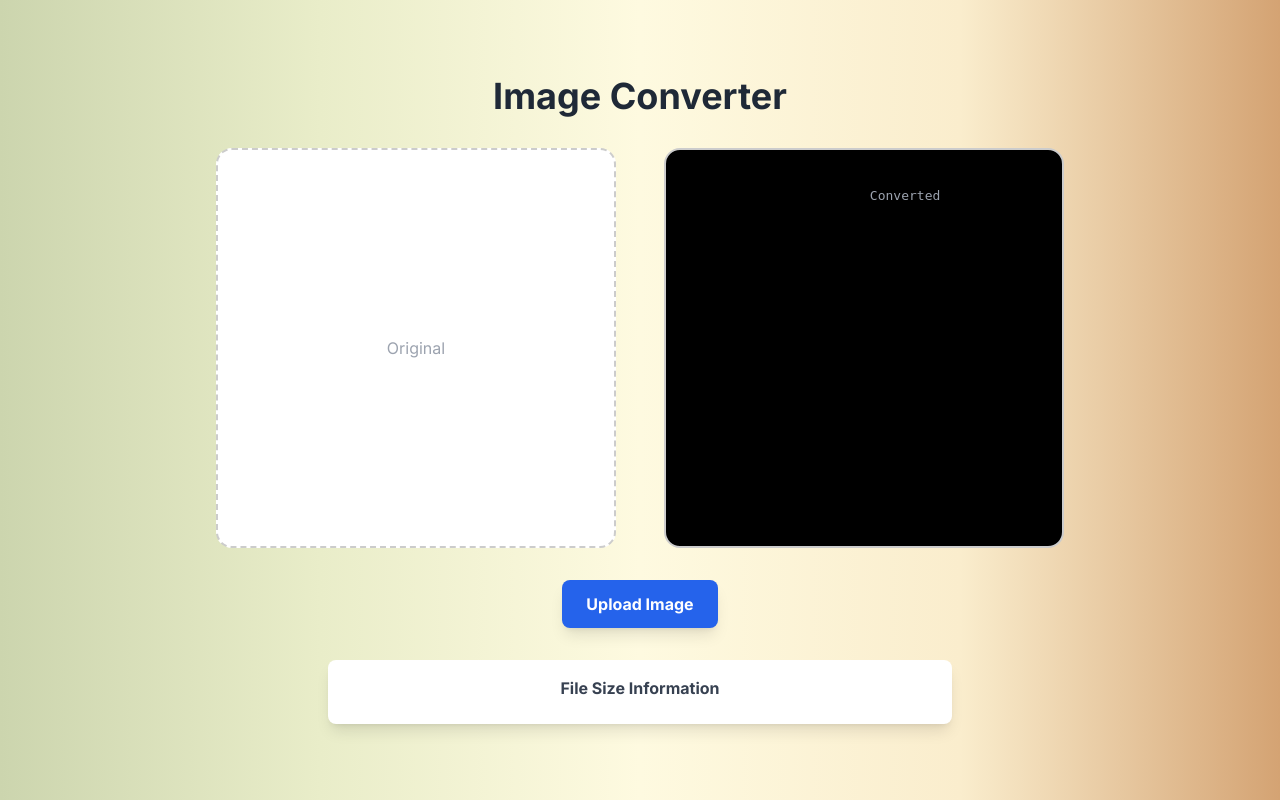
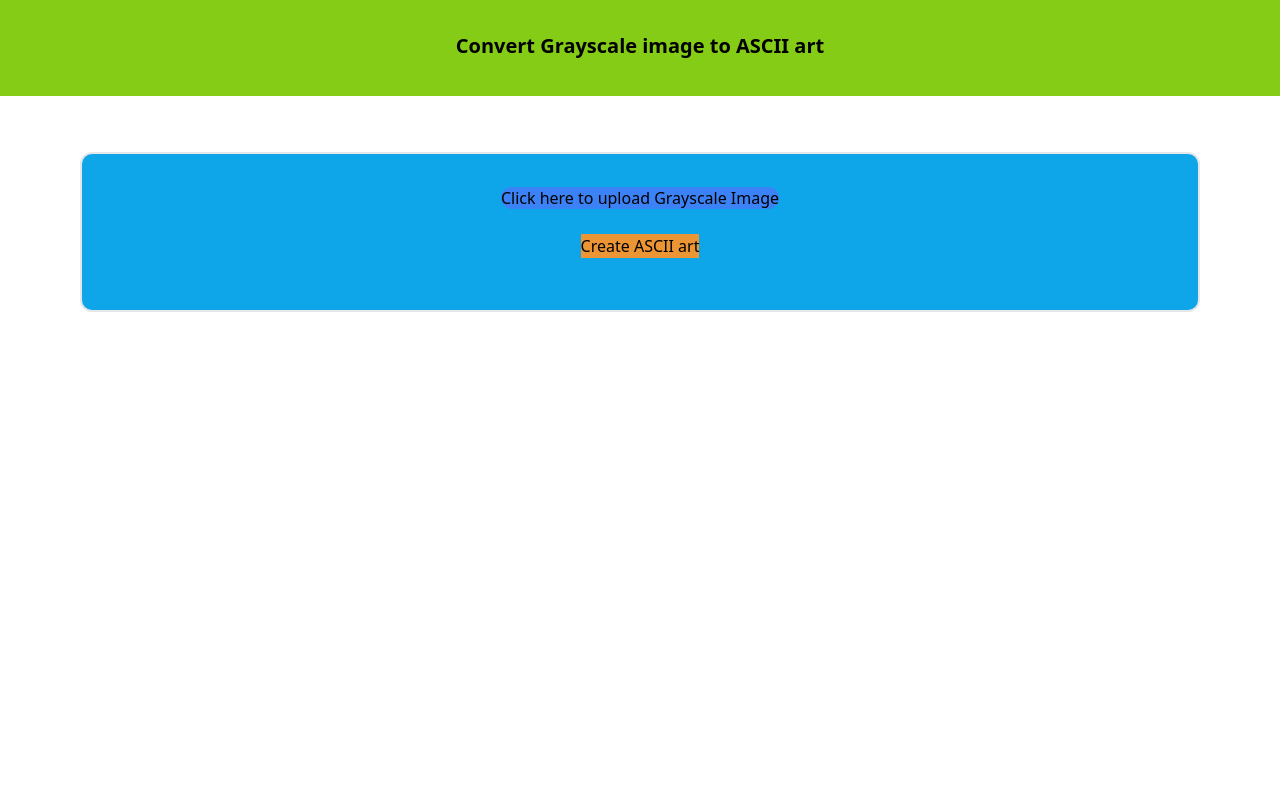
Before and after one commit to ayush-jaiswal23/DC_Hackathon, a Flask app: template templates/index.html in a window 1280 px wide. Run offline with Flask 3, Linux system fonts and the light colour scheme; the template is opened without the code that fills it, so the values that code supplies are empty; some libraries are stand-ins or nearby versions.

Commit message:
updated some structure

```diff
--- a/app.py
+++ b/app.py
@@ -1,202 +1,75 @@
-from flask import Flask, request, jsonify, send_file,render_template
-from flask_cors import CORS
+from flask import Flask, render_template, redirect,request,url_for
 from PIL import Image
-import numpy as np
-import base64
-import io
-import re
-from typing import Dict, Any
-import traceback
-import logging
-
-logging.basicConfig(level=logging.DEBUG)
-logger = logging.getLogger(__name__)
+import os
 
 app = Flask(__name__)
-CORS(app, origins=["*"])
-@app.route("/")
+
+@app.route('/')
 def index():
-    try:
-        return render_template("web.html")
-    except FileNotFoundError:
-        return "index.html not found. Make sure it's in the same directory as this script."
+    return render_template("index.html")
 
-class AdvancedASCIICompressor:
+def imageToAscii(image):
 
-    def image_to_ascii(self, image_data: bytes, width: int = 80) -> str:
-        try:
-            logger.info(f"Processing image, size: {len(image_data)} bytes")
+    # Mapping symbols for compression
+    cmp = {
+        "!": "@@",
+        "#": "**",
+        "$": "``",
+        "%": "@\n",
+        "^": "*\n",
+        "&": "`\n"
+    }
 
-            image = Image.open(io.BytesIO(image_data))
-            logger.info(f"Original image size: {image.size}, mode: {image.mode}")
+    width, height = image.size
+    output_string = ""
 
-            # Convert to grayscale if needed
-            if image.mode != 'L':
-                image = image.convert('L')
-                logger.info("Converted to grayscale")
+    # Original ASCII symbols
+    symbols = {
+        'black': '@',
+        'white': '-',
+        'grey':  '*'
+    }
 
-            aspect_ratio = image.height / image.width
-            height = int(width * aspect_ratio * 0.5)
-            logger.info(f"Resizing to: {width}x{height}")
+    for y in range(height):
+        for x in range(width):
+            pixel_value = image.getpixel((x, y))
+            if pixel_value <= 85:
+                output_string += symbols['black']
+            elif pixel_value <= 170:
+                output_string += symbols['grey']
+            else:
+                output_string += symbols['white']
+        output_string += '\n'
 
-            image = image.resize((width, height), Image.Resampling.LANCZOS)
+    size_in_bytes = len(output_string.encode('utf-8'))
+    size_in_kb = size_in_bytes / 1024
 
-            pixels = np.array(image)
-            logger.info(f"Pixel array shape: {pixels.shape}")
 
-            chars = ' .:-=+*#%@'
-            ascii_art = self._pixels_to_ascii(pixels, chars)
+    # Store converted file size
+    print("Converted file size:", size_in_kb, " kb")
 
-            logger.info(f"Generated ASCII art, length: {len(ascii_art)}")
-            logger.info(f"First 100 chars: {ascii_art[:100]}")
+    compressed_text = output_string
+    for key, value in cmp.items():
+        compressed_text = compressed_text.replace(value, key)
 
-            return ascii_art
+    decompressed_text = compressed_text
+    for key, value in cmp.items():
+        decompressed_text = decompressed_text.replace(key, value)
 
-        except Exception as e:
-            logger.error(f"Image processing error: {str(e)}")
-            logger.error(traceback.format_exc())
-            raise ValueError(f"Image processing error: {str(e)}")
+    return decompressed_text
 
-    def _pixels_to_ascii(self, pixels: np.ndarray, chars: str) -> str:
-        max_val = len(chars) - 1
-        char_indices = (pixels * max_val / 255).astype(int)
-        ascii_lines = []
-        for row in char_indices:
-            line = ''.join(chars[idx] for idx in row)
-            ascii_lines.append(line)
 
-        return '\n'.join(ascii_lines)
+@app.route('/display',methods=['POST'])
+def display():
+    image_file = request.files["image"]
+    if not image_file:
+        return redirect(url_for('/'))
+    app.config['UPLOAD_FOLDER'] = 'static/uploads'
+    filepath = os.path.join(app.config['UPLOAD_FOLDER'], image_file.filename)
+    image_file.save(filepath)
+    file_url = url_for('static', filename=f'uploads/{image_file.filename}')
+    imageBinary = Image.open(image_file).convert('L')
 
-    def compress_ascii(self, ascii_art: str, algorithm: str = 'advanced') -> Dict[str, Any]:
-        original_size = len(ascii_art)
-        logger.info(f"Compressing ASCII art, original size: {original_size}")
+    asciiArt = imageToAscii(image = imageBinary)
 
-        if algorithm == 'advanced':
-            compressed = self._run_length_encode(ascii_art)
-        else:
-            compressed = ascii_art  # No compression
-
-        compressed_size = len(compressed)
-        ratio = original_size / compressed_size if compressed_size > 0 else 1.0
-        savings = ((original_size - compressed_size) / original_size * 100) if original_size > 0 else 0.0
-
-        logger.info(f"Compression complete - ratio: {ratio:.2f}, savings: {savings:.1f}%")
-
-        return {
-            'compressed_data': compressed,
-            'compression_info': {
-                'algorithm': algorithm,
-                'original_size': original_size,
-                'compressed_size': compressed_size,
-                'ratio': round(ratio, 2),
-                'savings_percent': round(savings, 1)
-            }
-        }
-
-    def _run_length_encode(self, data: str) -> str:
-        if not data:
-            return ""
-
-        encoded = []
-        i = 0
-
-        while i < len(data):
-            current_char = data[i]
-            count = 1
-
-            while i + count < len(data) and data[i + count] == current_char and count < 9999:
-                count += 1
-
-            if count >= 4 or (current_char in ' \n' and count >= 2):
-                encoded.append(f"#{count}{current_char}")
-            elif count >= 2 and current_char not in ' \n':
-                encoded.append(f"${count}{current_char}")
-            else:
-                encoded.append(current_char * count)
-
-            i += count
-
-        return ''.join(encoded)
-
-compressor = AdvancedASCIICompressor()
-
-@app.route('/convert', methods=['POST', 'OPTIONS'])
-def convert_image():
-    # Handle preflight CORS request
-    if request.method == 'OPTIONS':
-        logger.info("Handling CORS preflight request")
-        response = jsonify({'status': 'ok'})
-        response.headers.add('Access-Control-Allow-Origin', '*')
-        response.headers.add('Access-Control-Allow-Headers', 'Content-Type')
-        response.headers.add('Access-Control-Allow-Methods', 'POST')
-        return response
-
-    try:
-        logger.info("=== NEW CONVERSION REQUEST ===")
-        logger.info(f"Request method: {request.method}")
-        logger.info(f"Request headers: {dict(request.headers)}")
-        logger.info(f"Request files: {list(request.files.keys())}")
-        logger.info(f"Request form: {dict(request.form)}")
-
-        if 'file' not in request.files:
-            logger.error("No 'file' in request.files")
-            return jsonify({'success': False, 'error': 'No file uploaded'}), 400
-
-        image_file = request.files['file']
-        logger.info(f"Received file: {image_file.filename}")
-
-        if image_file.filename == '':
-            logger.error("Empty filename")
-            return jsonify({'success': False, 'error': 'No image file selected'}), 400
-
-        image_data = image_file.read()
-        logger.info(f"Read {len(image_data)} bytes from file")
-
-        if len(image_data) == 0:
-            logger.error("Empty image data")
-            return jsonify({'success': False, 'error': 'Empty image file'}), 400
-
-        # Get optional parameters with defaults
-        width = int(request.form.get('width', 80))
-        char_set = request.form.get('char_set', 'standard')
-        compression = request.form.get('compression', 'advanced')
-
-        logger.info(f"Parameters - width: {width}, char_set: {char_set}, compression: {compression}")
-
-        ascii_art = compressor.image_to_ascii(image_data, width)
-
-        if not ascii_art:
-            logger.error("ASCII art generation returned empty result")
-            return jsonify({'success': False, 'error': 'Failed to generate ASCII art'}), 500
-
-        compression_result = compressor.compress_ascii(ascii_art, compression)
-
-        response_data = {
-            'success': True,
-            'original_ascii': ascii_art,
-            'compressed_ascii': compression_result['compressed_data'],
-            'compression_info': compression_result['compression_info']
-        }
-
-        logger.info("Conversion completed successfully!")
-        logger.info(f"Response data keys: {list(response_data.keys())}")
-
-        return jsonify(response_data)
-
-    except Exception as e:
-        logger.error(f"Conversion failed: {str(e)}")
-        logger.error(traceback.format_exc())
-        return jsonify({'success': False, 'error': str(e)}), 500
-
-@app.route('/health', methods=['GET'])
-def health_check():
-    logger.info("Health check requested")
-    return jsonify({'status': 'healthy', 'service': 'ASCII Art Compressor'})
-
-@app.route('/test', methods=['GET'])
-def test_endpoint():
-    """Simple test endpoint to verify server is working"""
-    logger.info("Test endpoint accessed")
-    return jsonify({'message': 'Server is working!', 'timestamp': str(app.logger)})
-if __name__ == '__main__':
-    app.run(debug=True)
+    return render_template('imagedisplay.html',asciiArt= asciiArt,actualImage=file_url)
--- a/templates/index.html
+++ b/templates/index.html
@@ -1,101 +1,22 @@
 <!DOCTYPE html>
 <html lang="en">
-
 <head>
     <meta charset="UTF-8">
     <meta name="viewport" content="width=device-width, initial-scale=1.0">
-    <title>ASCII Art Generator</title>
+    <title>Document</title>
     <script src="https://cdn.tailwindcss.com"></script>
-    <style>
-        @import url('https://fonts.googleapis.com/css2?family=Inter:wght@400;700&display=swap');
 
-        body {
-            font-family: 'Inter', sans-serif;
-        }
+</head>
+<body>
+    <h1 class="font-bold text-center text-xl bg-lime-500 h-24 py-8">Convert Grayscale image to ASCII art</h1>
 
-        .app-container {
-            display: flex;
-            flex-direction: column;
-            align-items: center;
-            justify-content: center;
-            min-height: 100vh;
-            background: linear-gradient(to right, #ccd5ae, #e9edc9,#fefae0,#faedcd,#d4a373);
-        }
-
-        .image-box {
-            width: 400px;
-            height: 400px;
-            border: 2px dashed #ccc;
-            display: flex;
-            align-items: center;
-            justify-content: center;
-            background-color: white;
-            border-radius: 1rem;
-        }
-
-        .responsive-col {
-            display: flex;
-            flex-direction: column;
-            align-items: center;
-        }
-
-        input[type="file"] {
-            display: none;
-        }
-
-        label.upload-label {
-            cursor: pointer;
-        }
-
-        .ascii-art-box {
-            width: 400px;
-            height: 400px;
-            border: 2px solid #ccc;
-            background-color: black;
-            color: white;
-            font-family: monospace;
-            white-space: pre;
-            overflow: auto;
-            padding: 1rem;
-            border-radius: 1rem;
-        }
-    </style>
-</head>
-
-<body>
-    <div class="app-container p-4">
-        <div class="container py-5">
-            <h2 class="text-center text-4xl font-bold text-gray-800 mb-8">Image Converter</h2>
-            <div class="flex flex-col md:flex-row justify-center items-center gap-8">
-
-                <div class="w-full md:w-1/3 flex flex-col items-center">
-                    <div id="original-box" class="image-box">
-                        <span class="text-gray-400" id="original-text">Original</span>
-                        <img id="original-img" src="" alt="" class="hidden max-w-full max-h-full rounded-lg">
-                    </div>
-                </div>
-
-                <div class="w-full md:w-1/3 flex flex-col items-center">
-                    <div id="converted-box" class="ascii-art-box">
-                        <span class="text-gray-400" id="converted-text">Converted</span>
-                    </div>
-                </div>
-            </div>
-
-            <div class="flex justify-center mt-8">
-                <label for="imageInput" class="px-6 py-3 bg-blue-600 hover:bg-blue-700 text-white font-bold rounded-lg cursor-pointer transition duration-300 transform hover:scale-105 shadow-lg">Upload Image</label>
-                <input type="file" id="imageInput" accept="image/*">
-            </div>
-
-            <div class="flex justify-center mt-8">
-                <div class="w-full md:w-1/2 p-4 text-center rounded-lg bg-white shadow-lg">
-                    <p class="text-gray-700 font-bold mb-2">File Size Information</p>
-                    <p id="file-size-info" class="text-gray-600 font-mono"></p>
-                </div>
-            </div>
-
-        </div>
+    <div class="bg-sky-500/100 text-center mt-14 mx-20 h-40 py-8 rounded-xl border-2">
+        <form action="/display" method="post" enctype="multipart/form-data">
+            <label for="image" class="bg-blue-500 h-14 w-1/2 rounded-xl">Click here to upload Grayscale Image</label>
+            <input type="file" id="image" name="image" accept=".png" style="display: none;">
+            <br>
+            <button type="submit" class="mt-6 bg-[#eb9534] w-22 ">Create ASCII art</button>
+        </form>
     </div>
-
 </body>
 </html>
```
Also changed, not shown: templates/imagedisplay.html (added, +96 -0 lines), static/uploads/grayscale-picture-art-design-and-gallery-style-vector.jpg (renamed from static/grayscale-picture-art-design-and-gallery-style-vector.jpg), static/uploads/images.png (renamed from static/images.png).
